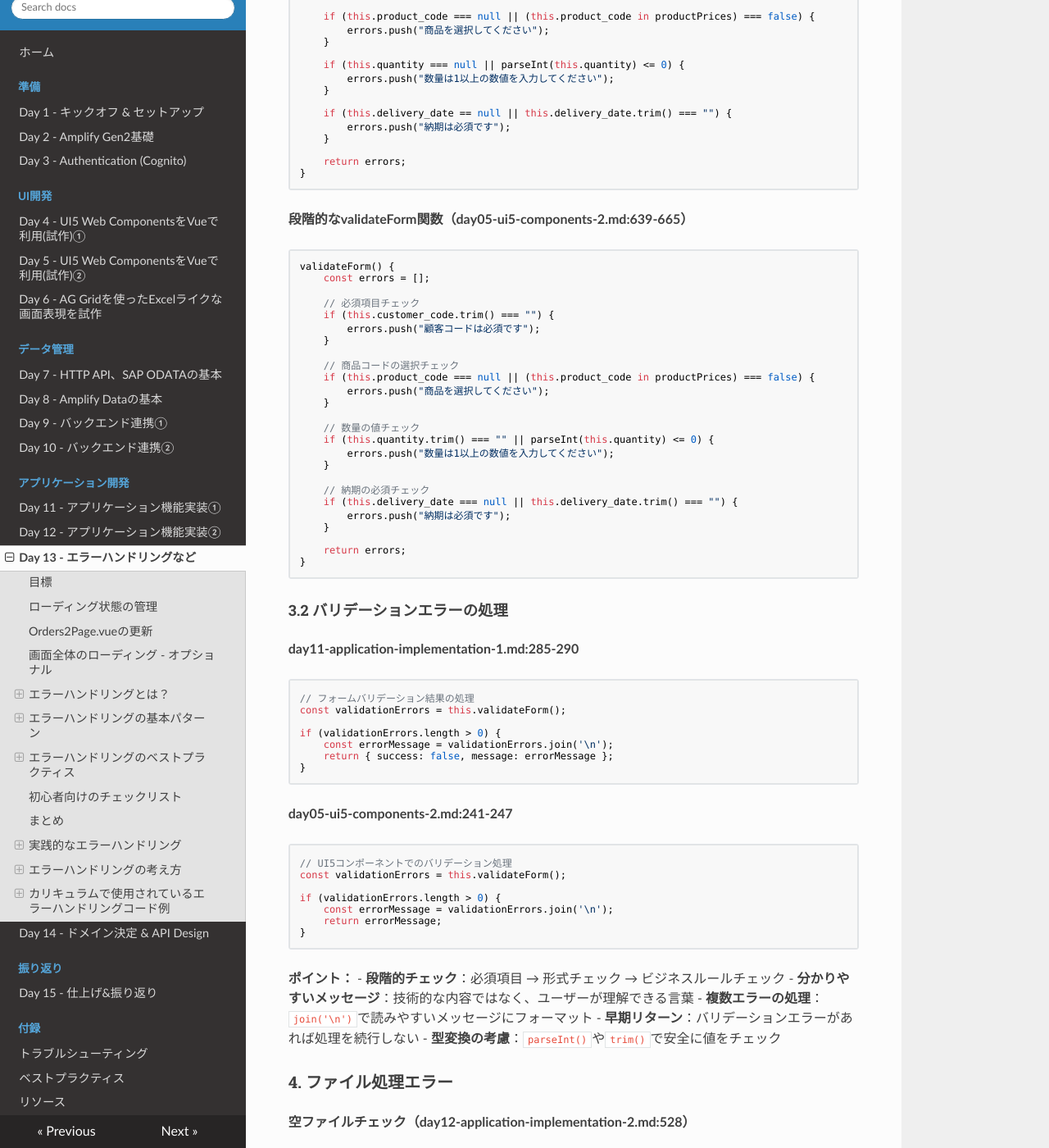
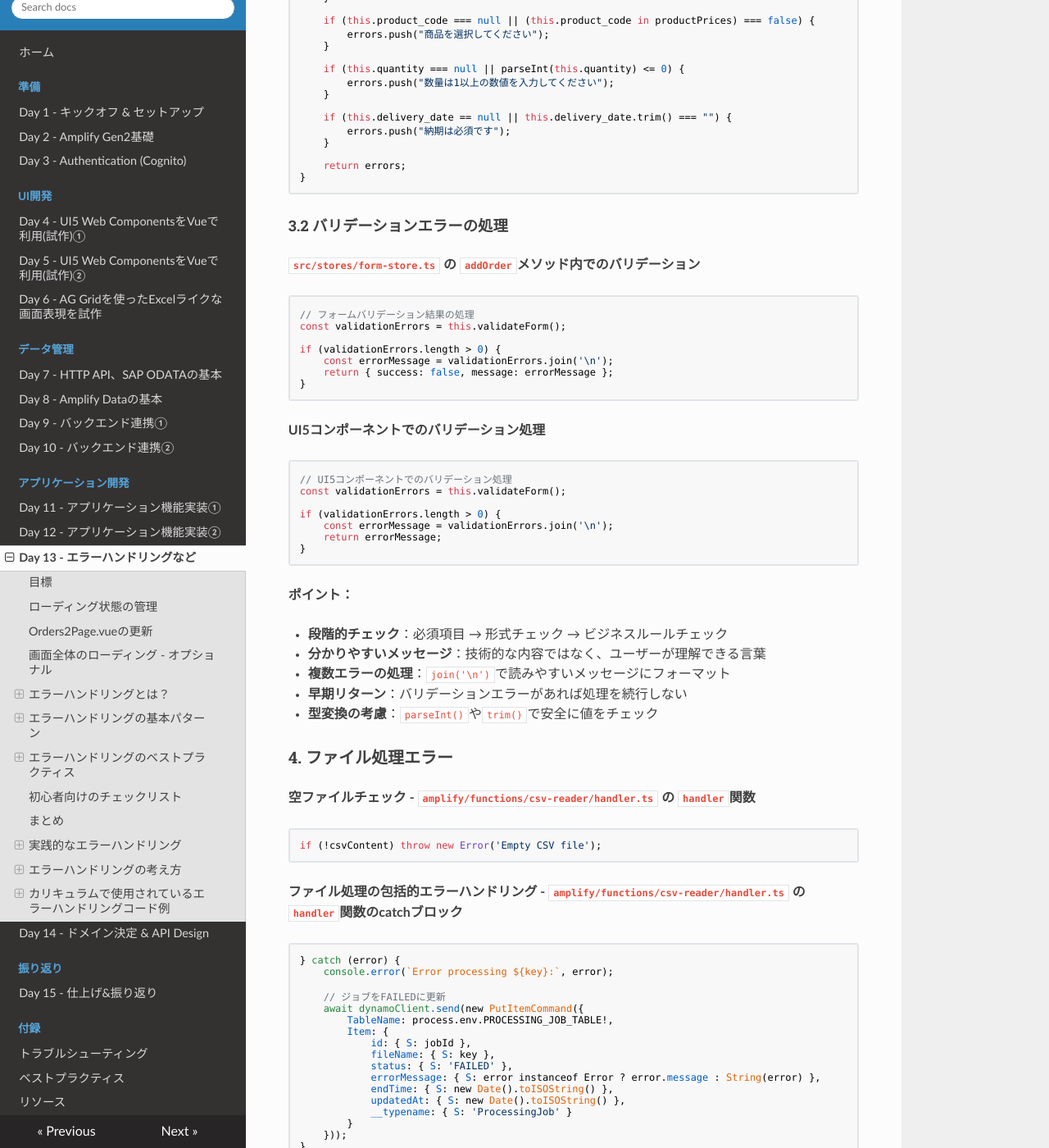
Before and after one commit to ET-n-pan/amplify-curriculum, an MkDocs documentation site: the page built from docs/application/day13-error-handling.md, in a window 1280 px wide and 1400 px high, scrolled down 9096 px. Shown: the whole window at 82% size. Built offline with MkDocs 1.6.1, drawn with Linux system fonts in a browser that asks for light colours; nearby versions of some CDN libraries; some of the changed text lies outside the part shown.

Commit message:
Day13 ファイルパスとハンズオンの修正、リソースの追加

````diff
--- a/docs/application/day13-error-handling.md
+++ b/docs/application/day13-error-handling.md
@@ -356,9 +356,7 @@ if (error.name === 'NetworkError') {
 ```
 
 ### ハンズオン: エラーハンドリング実践
-これまでの内容を踏まえ:
-1. ここまでのコードに追加したエラーハンドリングをレビューしましょう。
-2. Day11・Day12で作成したコードにエラーハンドリングを追加してみましょう。
+これまで作っていたアプリケーションに、既に細かくエラーハンドリングが実装されています。それらを探し、理解し、お互いの認識を合わせましょう。
 
 ## カリキュラムで使用されているエラーハンドリングコード例
 
@@ -366,7 +364,7 @@ if (error.name === 'NetworkError') {
 
 ### 1. データ同期エラーの処理
 
-**docs/application/day11-application-implementation-1.md:193-198**
+**`src/stores/form-store.ts` の `syncOrders`メソッド**
 ```
 // データ同期時のエラーハンドリング
 } catch (error) {
@@ -383,7 +381,7 @@ if (error.name === 'NetworkError') {
 
 ### 2. データベース操作エラー
 
-**注文更新時のエラー処理（day11-application-implementation-1.md:277-280）**
+**注文更新時のエラー処理 - `src/stores/form-store.ts` の `updateOrder`メソッド**
 ```
 } catch (error) {
     console.error("Update order error:", error);
@@ -391,7 +389,7 @@ if (error.name === 'NetworkError') {
 }
 ```
 
-**注文追加時のエラー処理（day11-application-implementation-1.md:318-320）**
+**注文追加時のエラー処理 - `src/stores/form-store.ts` の `addOrder`メソッド**
 ```
 } catch (error) {
     console.error("Add order error:", error);
@@ -399,7 +397,7 @@ if (error.name === 'NetworkError') {
 }
 ```
 
-**注文削除時のエラー処理（day11-application-implementation-1.md:345-347）**
+**注文削除時のエラー処理 - `src/stores/form-store.ts` の `deleteSelectedOrders`メソッド**
 ```
 } catch (error) {
     console.error("Delete orders error:", error);
@@ -415,7 +413,7 @@ if (error.name === 'NetworkError') {
 
 #### 3.1 バリデーション関数の実装
 
-**完全なvalidateForm関数（day11-application-implementation-1.md:215-235）**
+**完全なvalidateForm関数 - `src/stores/form-store.ts` の `validateForm`メソッド**
 ```
 validateForm() {
     const errors = [];
@@ -440,38 +438,9 @@ validateForm() {
 }
 ```
 
-**段階的なvalidateForm関数（day05-ui5-components-2.md:639-665）**
-```
-validateForm() {
-    const errors = [];
-
-    // 必須項目チェック
-    if (this.customer_code.trim() === "") {
-        errors.push("顧客コードは必須です");
-    }
-
-    // 商品コードの選択チェック
-    if (this.product_code === null || (this.product_code in productPrices) === false) {
-        errors.push("商品を選択してください");
-    }
-
-    // 数量の値チェック
-    if (this.quantity.trim() === "" || parseInt(this.quantity) <= 0) {
-        errors.push("数量は1以上の数値を入力してください");
-    }
-
-    // 納期の必須チェック
-    if (this.delivery_date === null || this.delivery_date.trim() === "") {
-        errors.push("納期は必須です");
-    }
-
-    return errors;
-}
-```
-
 #### 3.2 バリデーションエラーの処理
 
-**day11-application-implementation-1.md:285-290**
+**`src/stores/form-store.ts` の `addOrder`メソッド内でのバリデーション**
 ```
 // フォームバリデーション結果の処理
 const validationErrors = this.validateForm();
@@ -482,7 +451,7 @@ if (validationErrors.length > 0) {
 }
 ```
 
-**day05-ui5-components-2.md:241-247**
+**UI5コンポーネントでのバリデーション処理**
 ```
 // UI5コンポーネントでのバリデーション処理
 const validationErrors = this.validateForm();
@@ -494,6 +463,7 @@ if (validationErrors.length > 0) {
 ```
 
 **ポイント：**
+
 - **段階的チェック**：必須項目 → 形式チェック → ビジネスルールチェック
 - **分かりやすいメッセージ**：技術的な内容ではなく、ユーザーが理解できる言葉
 - **複数エラーの処理**：`join('\n')`で読みやすいメッセージにフォーマット
@@ -502,12 +472,12 @@ if (validationErrors.length > 0) {
 
 ### 4. ファイル処理エラー
 
-**空ファイルチェック（day12-application-implementation-2.md:528）**
+**空ファイルチェック - `amplify/functions/csv-reader/handler.ts` の `handler`関数**
 ```
 if (!csvContent) throw new Error('Empty CSV file');
 ```
 
-**ファイル処理の包括的エラーハンドリング（day12-application-implementation-2.md:601-616）**
+**ファイル処理の包括的エラーハンドリング - `amplify/functions/csv-reader/handler.ts` の `handler`関数のcatchブロック**
 ```
 } catch (error) {
     console.error(`Error processing ${key}:`, error);
@@ -529,20 +499,21 @@ if (!csvContent) throw new Error('Empty CSV file');
 ```
 
 **ポイント：**
+
 - エラー情報をデータベースに永続化
 - `instanceof Error`でエラーオブジェクトの型チェック
 - 処理状態を適切に更新
 
 ### 5. ポーリング処理でのエラー
 
-**day12-application-implementation-2.md:1111**
+**`src/pages/Orders2Page.vue` のポーリング処理のエラーハンドリング**
 ```
 } catch (error) {
     console.error('Polling error:', error);
 }
 ```
 
-**進捗監視でのエラー処理**
+**進捗監視でのエラー処理 - `src/pages/Orders2Page.vue` のステータス処理**
 ```
 case 'FAILED':
     showError(`エラー: ${job.errorMessage}`);
@@ -551,12 +522,13 @@ case 'FAILED':
 ```
 
 **ポイント：**
+
 - 長時間実行される処理では無限ループを防ぐ
 - エラー時は処理を適切に停止
 
 ### 6. 一括処理での部分的失敗への対応
 
-**day13-error-handling.md:236-247で紹介した例**
+**一括処理の実装例（概念コード）**
 ```
 let successCount = 0;
 let failCount = 0;
````
Also changed, not shown: docs/appendices/resources.md (+2 -0 lines).
